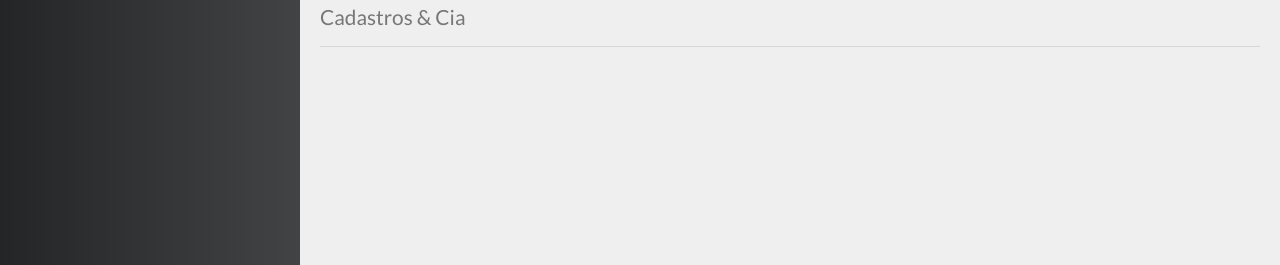
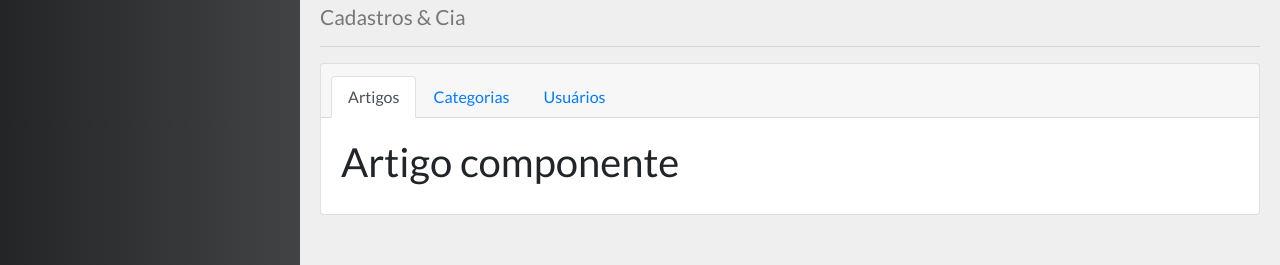
Before and after one commit to WesleyLeoncio/Projeto-Final-Web, a Vue app in the folder frontend/: page /admin in a window 1280 px wide. Shown: the part 128-393 px from the top of the page. Built offline with nearby package versions, Linux system fonts and the light colour scheme; no server answers.

Commit message:
Atualização

```diff
--- a/frontend/src/components/admin/AdminPages.vue
+++ b/frontend/src/components/admin/AdminPages.vue
@@ -2,14 +2,33 @@
   <div class="admin-pages">
        <PageTitle icon="fa fa-cogs" main="Administração do Sistema"
             sub="Cadastros & Cia" />
+    <div class="admin-pages-tabs">
+      <b-card no-body>
+        <b-tabs card>
+            <b-tab title="Artigos">
+             <ArticleAdmin/>
+            </b-tab>
+            <b-tab title="Categorias">
+              <CategoryAdmin/>
+            </b-tab>
+            <b-tab title="Usuários">
+              <UserAdmin/>
+            </b-tab>
+        </b-tabs>
+      </b-card>
+    </div>
   </div>
 </template>
 
 <script>
-import PageTitle from '../template/PageTitle'
+import PageTitle from '../template/PageTitle';
+import ArticleAdmin from './ArticleAdmin.vue';
+import CategoryAdmin from './CategoryAdmin.vue';
+import UserAdmin from './UserAdmin..vue';
 export default {
     name: 'AdminPages',
-    components: { PageTitle }
+    components: { PageTitle, ArticleAdmin, CategoryAdmin, UserAdmin }
+
 }
 </script>
 
--- /dev/null
+++ b/frontend/src/components/admin/ArticleAdmin.vue
@@ -0,0 +1,15 @@
+<template>
+  <div class="article-admin">
+      <h1>Artigo componente</h1>
+  </div>
+</template>
+
+<script>
+export default {
+    name: 'ArticleAdmin'
+}
+</script>
+
+<style>
+
+</style>
--- /dev/null
+++ b/frontend/src/components/admin/CategoryAdmin.vue
@@ -0,0 +1,15 @@
+<template>
+   <div class="category-admin">
+      <h1>Categoria componente</h1>
+  </div>
+</template>
+
+<script>
+export default {
+    name: 'CategoryAdmin'
+}
+</script>
+
+<style>
+
+</style>
--- /dev/null
+++ b/frontend/src/components/admin/UserAdmin..vue
@@ -0,0 +1,44 @@
+
+<template>
+   <div class="user-admin">
+      <b-table hover striped :items="users" :fields="fields"></b-table>
+  </div>
+</template>
+
+<script>
+import { baseApiUrl } from '@/global';
+import axios from 'axios';
+export default {
+    name: 'UserAdmin',
+    data: function(){
+        return {
+            mode: 'save',
+            User: {},
+            users: [],
+            fields: [
+                { key: 'id', label: 'Código', sortable: true },
+                { key: 'name', label: 'Nome', sortable: true },
+                { key: 'email', label: 'E-mail', sortable: true },
+                { key: 'admin', label: 'Administrador', sortable: true,
+                    formatter: value => value ? 'Sim' : 'Não' },
+                { key: 'actions', label: 'Ações' }
+            ]
+        }
+    },
+    methods:{
+        loadUsers(){
+            const url = `${baseApiUrl}/users`;
+            axios.get(url).then(res =>{
+                this.users = res.data;
+            })
+        }
+    },
+    mounted(){
+        this.loadUsers();
+    }
+}
+</script>
+
+<style>
+
+</style>
```
